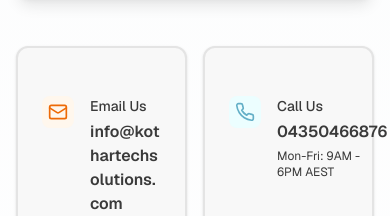
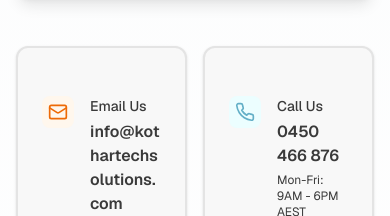
Before and after one commit to kothareducation/kothar-tech-solutions, a Next.js app: page / in a window 390 px wide. Shown: the part 11040-11256 px from the top of the page. Built offline with nearby package versions, Linux system fonts and the light colour scheme.

Commit message:
BUG: Fixed phone number

```diff
--- a/components/Contact.tsx
+++ b/components/Contact.tsx
@@ -281,7 +281,7 @@ export function Contact() {
                         href="tel:0435046687"
                         className="text-base font-semibold hover:text-[#63afc7] transition-colors"
                       >
-                        04350466876
+                        0450 466 876
                       </a>
                       <p className="text-xs text-muted-foreground mt-1">
                         Mon-Fri: 9AM - 6PM AEST
```
